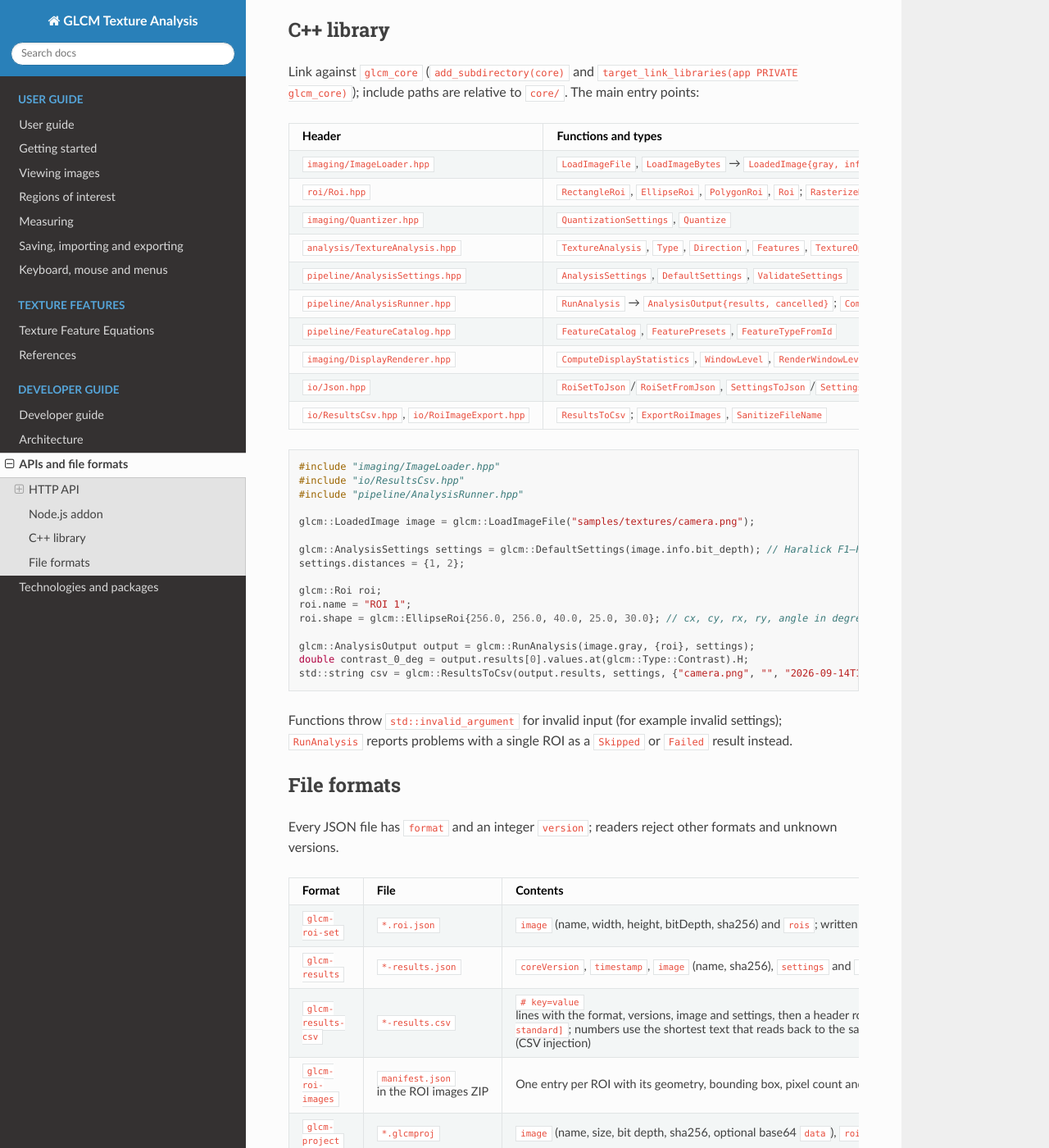
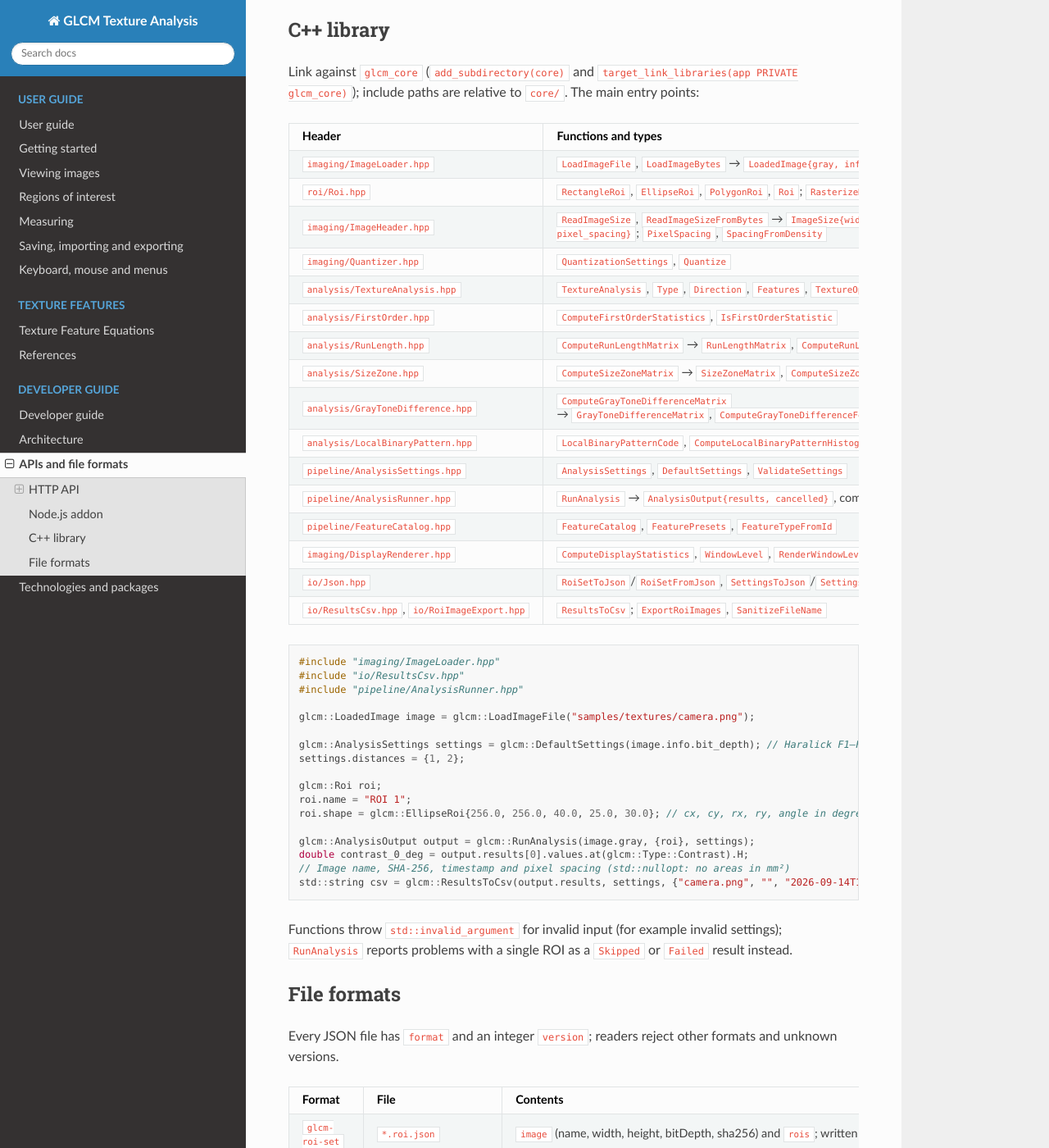
Before and after one commit to markccchiang/GLCM-Texture-Analysis, a Sphinx documentation site: the page built from doc/developer/api.rst, in a window 1280 px wide and 1400 px high, scrolled down 6034 px. Shown: the whole window at 82% size. Built offline with Sphinx 7.4.7 and the Read the Docs theme 3.1.0, drawn with Linux system fonts in a browser that asks for light colours.

Commit message:
List the texture feature headers in the C++ API docs
The C++ library table now includes imaging/ImageHeader.hpp and the first-order,
run length, size zone, gray tone difference and local binary pattern headers,
and notes that RunAnalysis computes every feature family. The C++ example
passes the pixel spacing of the export context explicitly, so it compiles
without warnings. The user guide's overview mentions analysis settings, batch
measurement and plots.

Co-Authored-By: Claude Opus 5 <noreply@anthropic.com>
Claude-Session: https://claude.ai/code/session_01PbGtFUgumc4WCXmBcb7ysQ

```diff
--- a/doc/developer/api.rst
+++ b/doc/developer/api.rst
@@ -335,14 +335,30 @@ paths are relative to ``core/``. The main entry points:
    * - ``roi/Roi.hpp``
      - ``RectangleRoi``, ``EllipseRoi``, ``PolygonRoi``, ``Roi``; ``RasterizeMask``, ``RasterizeCroppedMask``, ``MaskBoundingBox``,
        ``CountMaskPixels``
+   * - ``imaging/ImageHeader.hpp``
+     - ``ReadImageSize``, ``ReadImageSizeFromBytes`` → ``ImageSize{width, height, more_images, pixel_spacing}``;
+       ``PixelSpacing``, ``SpacingFromDensity``
    * - ``imaging/Quantizer.hpp``
      - ``QuantizationSettings``, ``Quantize``
    * - ``analysis/TextureAnalysis.hpp``
      - ``TextureAnalysis``, ``Type``, ``Direction``, ``Features``, ``TextureOptions``
+   * - ``analysis/FirstOrder.hpp``
+     - ``ComputeFirstOrderStatistics``, ``IsFirstOrderStatistic``
+   * - ``analysis/RunLength.hpp``
+     - ``ComputeRunLengthMatrix`` → ``RunLengthMatrix``, ``ComputeRunLengthFeatures``, ``IsRunLengthFeature``
+   * - ``analysis/SizeZone.hpp``
+     - ``ComputeSizeZoneMatrix`` → ``SizeZoneMatrix``, ``ComputeSizeZoneFeatures``, ``IsSizeZoneFeature``
+   * - ``analysis/GrayToneDifference.hpp``
+     - ``ComputeGrayToneDifferenceMatrix`` → ``GrayToneDifferenceMatrix``, ``ComputeGrayToneDifferenceFeatures``,
+       ``IsGrayToneDifferenceFeature``
+   * - ``analysis/LocalBinaryPattern.hpp``
+     - ``LocalBinaryPatternCode``, ``ComputeLocalBinaryPatternHistogram``, ``ComputeLocalBinaryPatternFeatures``,
+       ``IsLocalBinaryPatternFeature``
    * - ``pipeline/AnalysisSettings.hpp``
      - ``AnalysisSettings``, ``DefaultSettings``, ``ValidateSettings``
    * - ``pipeline/AnalysisRunner.hpp``
-     - ``RunAnalysis`` → ``AnalysisOutput{results, cancelled}``; ``ComputeRegionStatistics``
+     - ``RunAnalysis`` → ``AnalysisOutput{results, cancelled}``, computing every feature family of the settings;
+       ``ComputeRegionStatistics``
    * - ``pipeline/FeatureCatalog.hpp``
      - ``FeatureCatalog``, ``FeaturePresets``, ``FeatureTypeFromId``
    * - ``imaging/DisplayRenderer.hpp``
@@ -369,7 +385,8 @@ paths are relative to ``core/``. The main entry points:
 
    glcm::AnalysisOutput output = glcm::RunAnalysis(image.gray, {roi}, settings);
    double contrast_0_deg = output.results[0].values.at(glcm::Type::Contrast).H;
-   std::string csv = glcm::ResultsToCsv(output.results, settings, {"camera.png", "", "2026-09-14T12:00:00Z"});
+   // Image name, SHA-256, timestamp and pixel spacing (std::nullopt: no areas in mm²)
+   std::string csv = glcm::ResultsToCsv(output.results, settings, {"camera.png", "", "2026-09-14T12:00:00Z", std::nullopt});
 
 Functions throw ``std::invalid_argument`` for invalid input (for example invalid settings); ``RunAnalysis`` reports
 problems with a single ROI as a ``Skipped`` or ``Failed`` result instead.
--- a/doc/user/index.rst
+++ b/doc/user/index.rst
@@ -10,8 +10,8 @@ GLCM Texture Analysis measures the texture of regions in grayscale images. A typ
    (:ref:`viewing`).
 #. **Draw regions of interest (ROIs)** — rectangles, ellipses, polygons or freehand outlines, collected in the ROI
    Manager (:ref:`rois`).
-#. **Measure** — choose the texture features and the GLCM settings, and measure the selected or all ROIs; the results
-   appear in a table (:ref:`measuring`).
+#. **Measure** — choose the texture features and the analysis settings, and measure the selected or all ROIs, or the
+   same ROIs on a batch of images; the results appear in a table and as plots (:ref:`measuring`).
 #. **Save and export** — export the results as CSV or JSON, save the ROIs for another session, export the ROI images,
    or save everything as a project (:ref:`files`).
 
```
